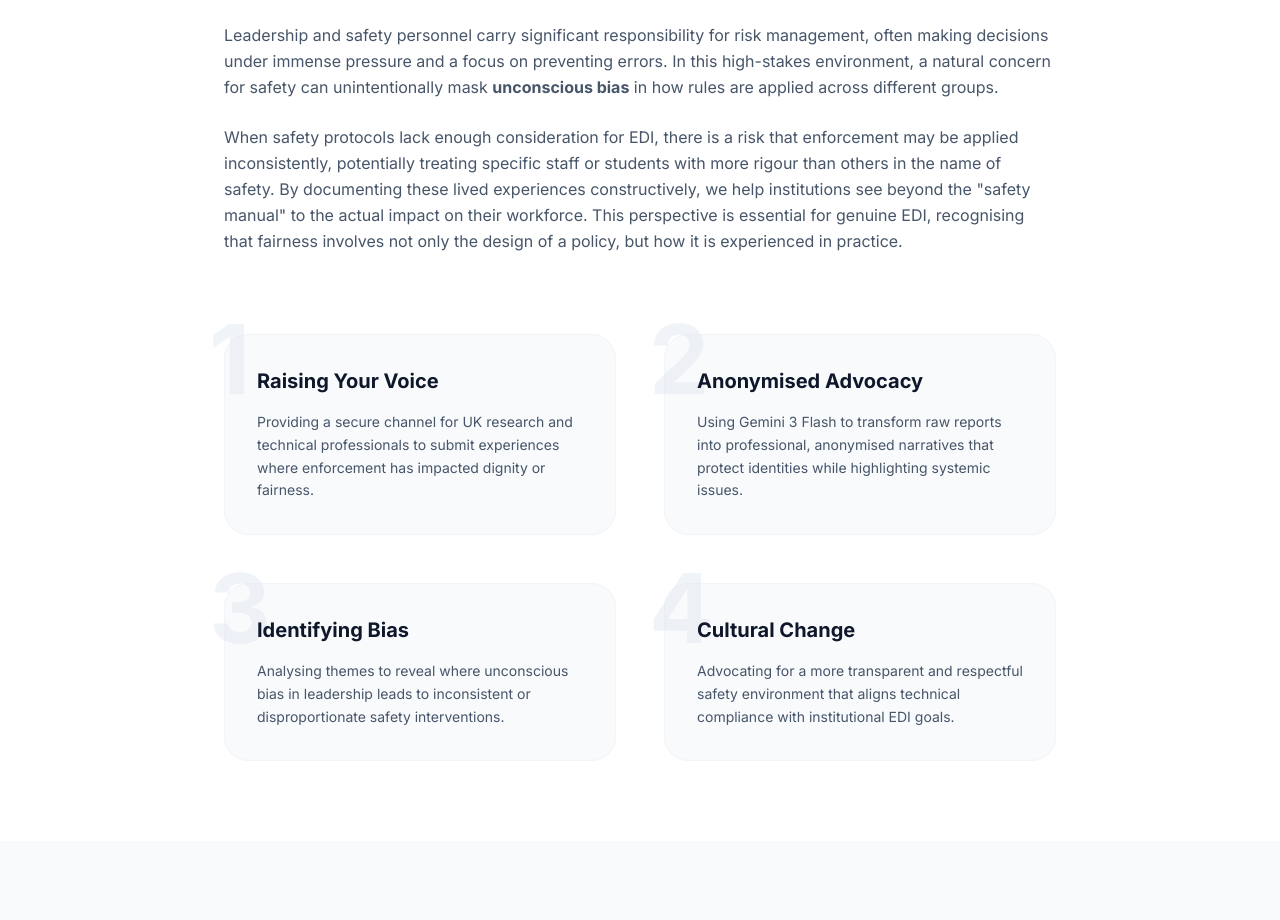
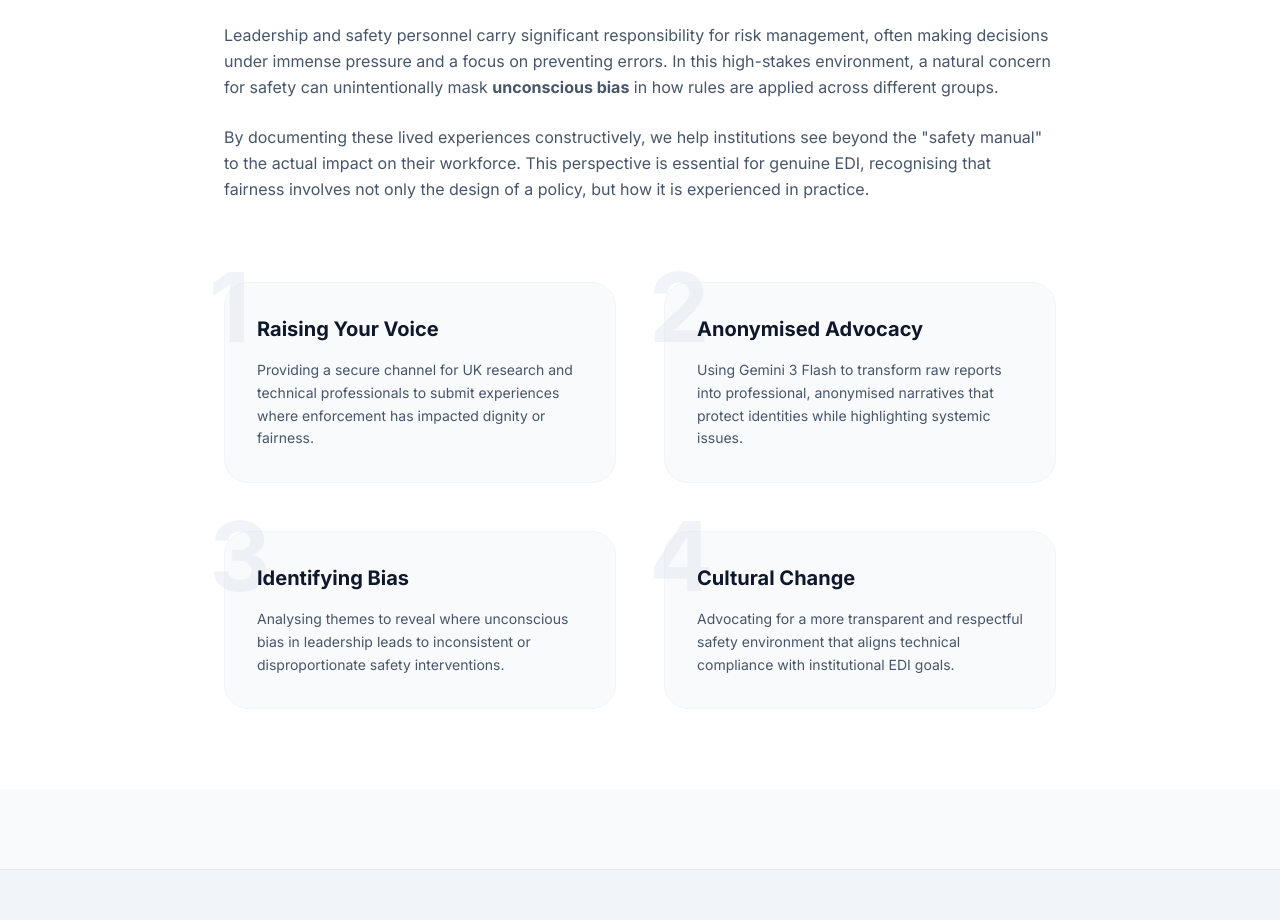
Before and after one commit to ZengboJamesWang/SafetyvoiceUK, a React (Vite) app: page /#/ in a window 1280 px wide. Shown: the part 1535-2455 px from the top of the page. Built offline with nearby package versions, Linux system fonts and the light colour scheme.

Commit message:
refactor: remove specific sentence about inconsistent enforcement rigour for broader applicability

```diff
--- a/pages/LandingPage.tsx
+++ b/pages/LandingPage.tsx
@@ -63,7 +63,7 @@ const LandingPage: React.FC = () => {
               Leadership and safety personnel carry significant responsibility for risk management, often making decisions under immense pressure and a focus on preventing errors. In this high-stakes environment, a natural concern for safety can unintentionally mask <strong>unconscious bias</strong> in how rules are applied across different groups.
             </p>
             <p className="text-slate-600 leading-relaxed font-normal mb-6">
-              When safety protocols lack enough consideration for EDI, there is a risk that enforcement may be applied inconsistently, potentially treating specific staff or students with more rigour than others in the name of safety. By documenting these lived experiences constructively, we help institutions see beyond the "safety manual" to the actual impact on their workforce. This perspective is essential for genuine EDI, recognising that fairness involves not only the design of a policy, but how it is experienced in practice.
+              By documenting these lived experiences constructively, we help institutions see beyond the "safety manual" to the actual impact on their workforce. This perspective is essential for genuine EDI, recognising that fairness involves not only the design of a policy, but how it is experienced in practice.
             </p>
           </div>
 
```
